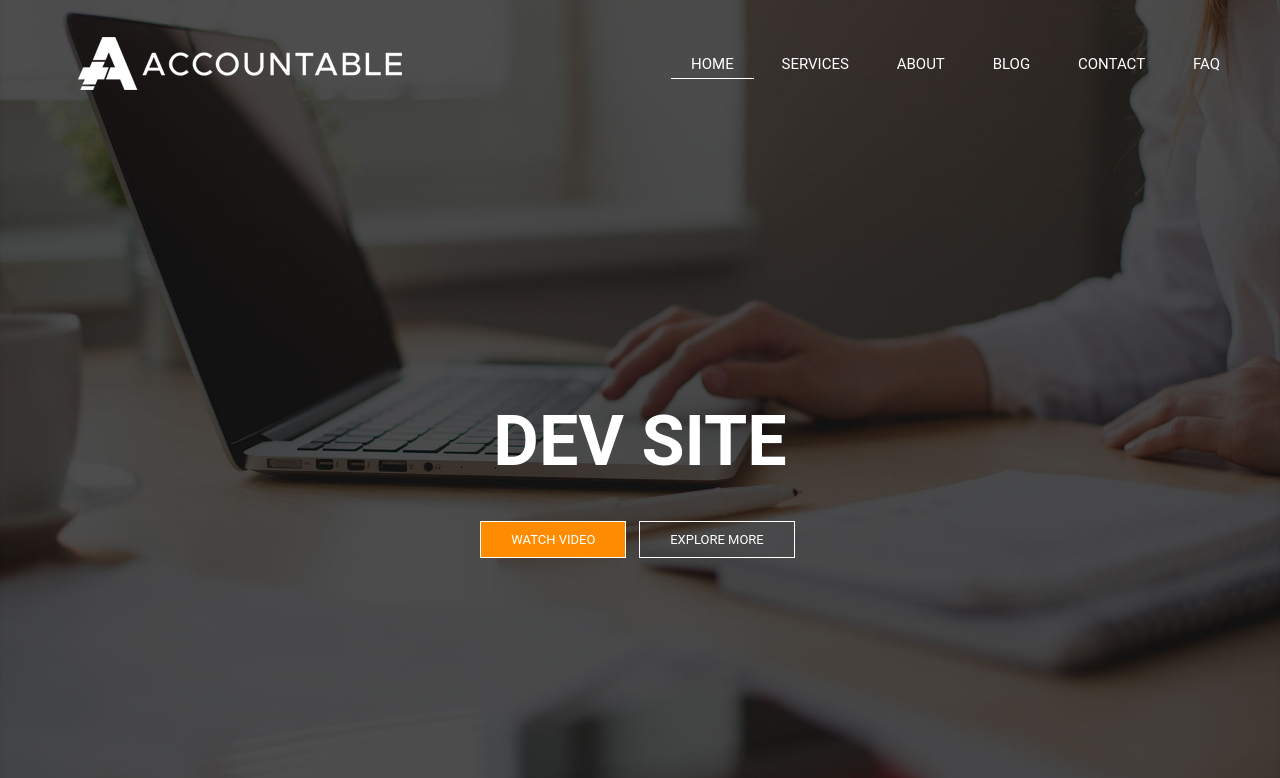
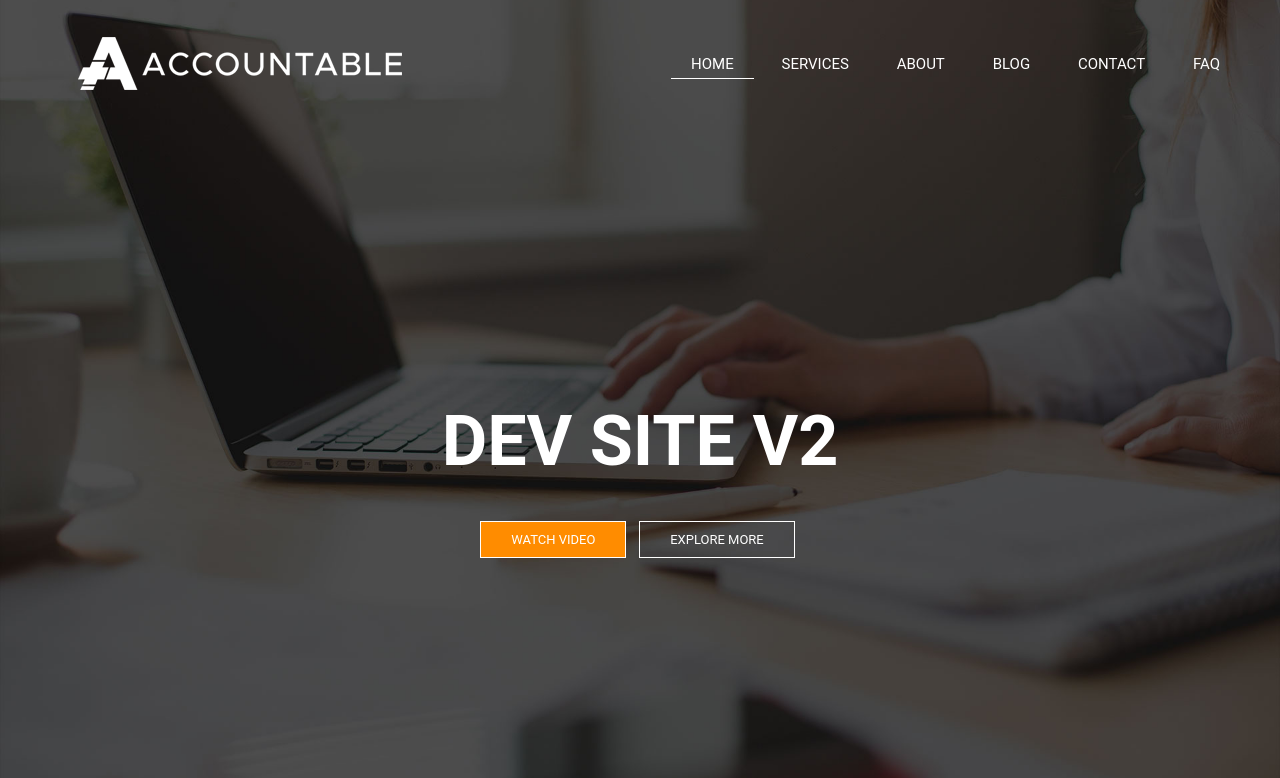
Before and after one commit to edith01/lab3, a plain HTML site: page index.html in a window 1280 px wide. Shown: the top 778 px of the page. Drawn offline with Linux system fonts and the light colour scheme.

Commit message:
Update index.html

```diff
--- a/index.html
+++ b/index.html
@@ -22,7 +22,7 @@
 				</ul>
 			</div>
 			<div class="hero">
-				<h1>DEV Site</h1>
+				<h1>DEV Site v2</h1>
 				<div class="button">
 					<a href="" class="btn btn-one">Watch Video</a>
 					<a href="" class="btn btn-two">Explore More</a>
```
